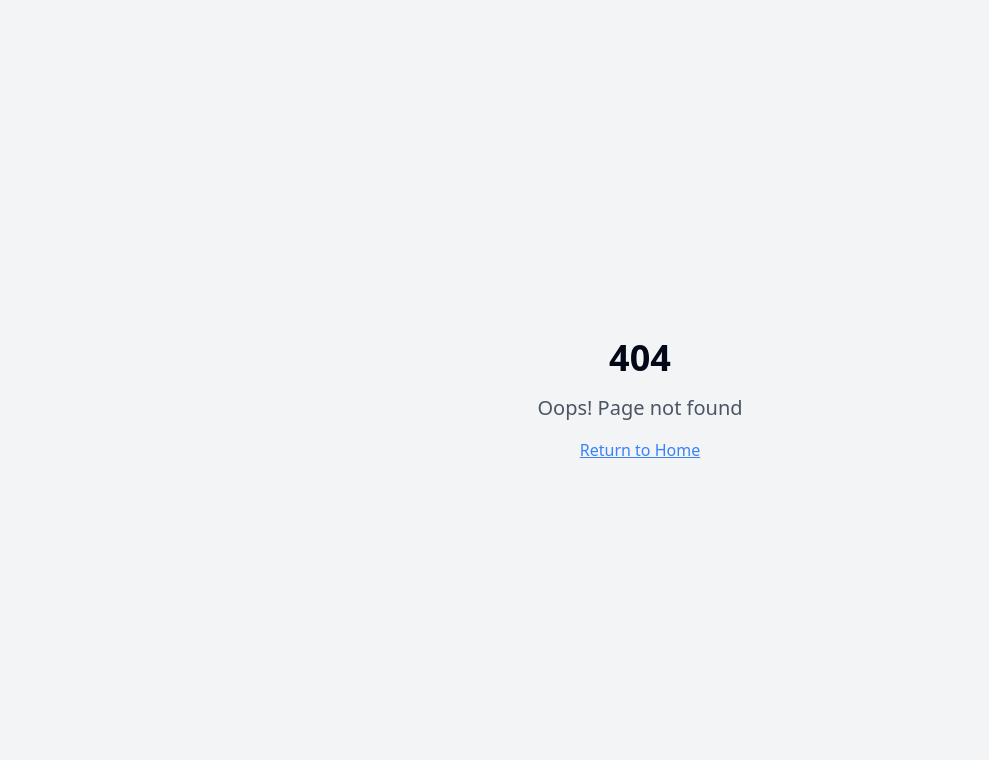
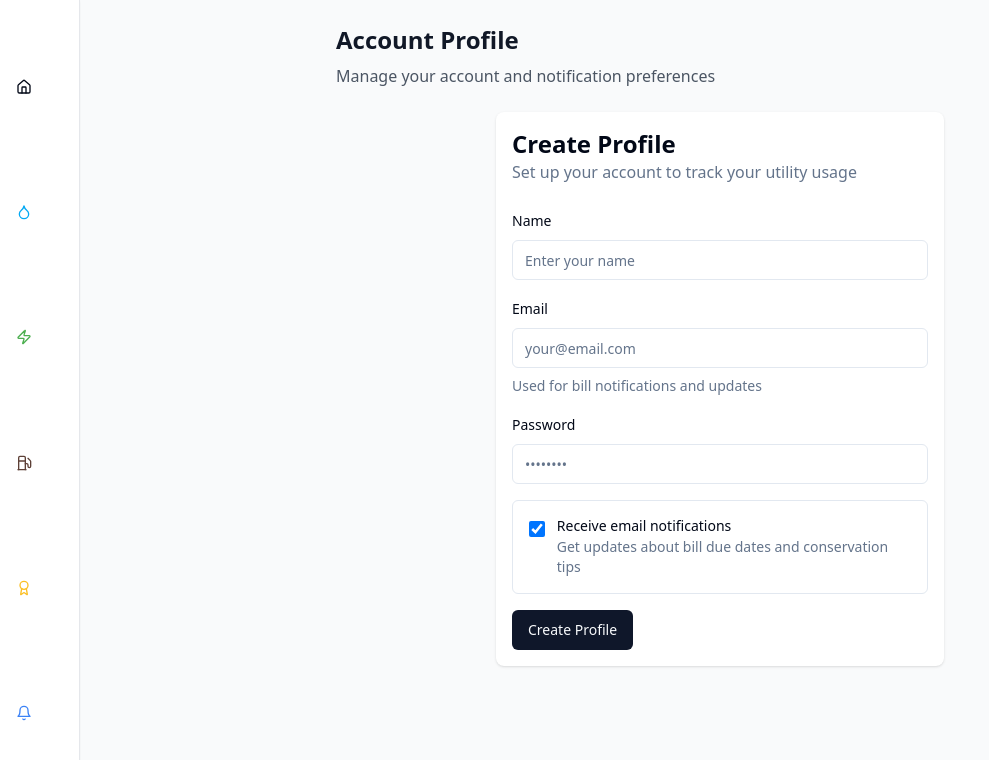
Before and after one commit to LikhithBhimanatham/Eco-habits-tracker, a React (Vite) app: page /profile in a window 1280 px wide. Before the commit this address had no page. Shown: the top 760 px of the page, without its empty margins (0-989 px from the left). Built offline with nearby package versions, Linux system fonts and the light colour scheme.

Commit message:
Add user authentication fields
Add fields for user name, password, and email.

```diff
--- a/src/App.tsx
+++ b/src/App.tsx
@@ -10,6 +10,7 @@ import ElectricityBill from "./pages/ElectricityBill";
 import PetrolBill from "./pages/PetrolBill";
 import Leaderboard from "./pages/Leaderboard";
 import Notifications from "./pages/Notifications";
+import Profile from "./pages/Profile";
 import NotFound from "./pages/NotFound";
 
 const queryClient = new QueryClient();
@@ -27,6 +28,7 @@ const App = () => (
           <Route path="/petrol-bill" element={<PetrolBill />} />
           <Route path="/leaderboard" element={<Leaderboard />} />
           <Route path="/notifications" element={<Notifications />} />
+          <Route path="/profile" element={<Profile />} />
           <Route path="*" element={<NotFound />} />
         </Routes>
       </BrowserRouter>
--- /dev/null
+++ b/src/components/user/user-profile-form.tsx
@@ -0,0 +1,204 @@
+
+import { useState, useEffect } from "react";
+import { z } from "zod";
+import { useForm } from "react-hook-form";
+import { zodResolver } from "@hookform/resolvers/zod";
+import { Input } from "@/components/ui/input";
+import { Button } from "@/components/ui/button";
+import { useToast } from "@/hooks/use-toast";
+import {
+  Form,
+  FormControl,
+  FormDescription,
+  FormField,
+  FormItem,
+  FormLabel,
+  FormMessage,
+} from "@/components/ui/form";
+
+// Define the schema for user profile
+const profileSchema = z.object({
+  name: z.string().min(2, {
+    message: "Name must be at least 2 characters.",
+  }),
+  email: z.string().email({
+    message: "Please enter a valid email address.",
+  }),
+  password: z.string().min(6, {
+    message: "Password must be at least 6 characters.",
+  }),
+  notifications: z.boolean().default(true),
+});
+
+type ProfileFormValues = z.infer<typeof profileSchema>;
+
+export function UserProfileForm() {
+  const [isLoggedIn, setIsLoggedIn] = useState(false);
+  const { toast } = useToast();
+
+  // Initialize form with default values
+  const form = useForm<ProfileFormValues>({
+    resolver: zodResolver(profileSchema),
+    defaultValues: {
+      name: "",
+      email: "",
+      password: "",
+      notifications: true,
+    },
+  });
+
+  // Check local storage for existing profile on component mount
+  useEffect(() => {
+    const savedProfile = localStorage.getItem("userProfile");
+    if (savedProfile) {
+      const profile = JSON.parse(savedProfile);
+      // Don't auto-fill the password for security
+      form.reset({
+        name: profile.name || "",
+        email: profile.email || "",
+        password: "",
+        notifications: profile.notifications !== undefined ? profile.notifications : true,
+      });
+      setIsLoggedIn(true);
+    }
+  }, [form]);
+
+  function onSubmit(data: ProfileFormValues) {
+    // Store in localStorage (this is just for demo, in a real app use a secure backend)
+    const profileToSave = {
+      name: data.name,
+      email: data.email,
+      // In a real app, never store raw passwords in localStorage
+      // This is only for demonstration
+      password: data.password,
+      notifications: data.notifications,
+    };
+
+    localStorage.setItem("userProfile", JSON.stringify(profileToSave));
+    setIsLoggedIn(true);
+
+    toast({
+      title: isLoggedIn ? "Profile Updated" : "Profile Created",
+      description: isLoggedIn ?
+        "Your profile has been successfully updated." :
+        "Your account has been created successfully.",
+    });
+  }
+
+  const handleLogout = () => {
+    localStorage.removeItem("userProfile");
+    form.reset({
+      name: "",
+      email: "",
+      password: "",
+      notifications: true,
+    });
+    setIsLoggedIn(false);
+    toast({
+      title: "Logged Out",
+      description: "You have been successfully logged out.",
+    });
+  };
+
+  return (
+    <div className="space-y-6 max-w-md mx-auto p-4 bg-white rounded-lg shadow">
+      <div>
+        <h2 className="text-2xl font-bold">{isLoggedIn ? "Your Profile" : "Create Profile"}</h2>
+        <p className="text-muted-foreground">
+          {isLoggedIn
+            ? "Manage your account details and notification preferences"
+            : "Set up your account to track your utility usage"
+          }
+        </p>
+      </div>
+
+      <Form {...form}>
+        <form onSubmit={form.handleSubmit(onSubmit)} className="space-y-4">
+          <FormField
+            control={form.control}
+            name="name"
+            render={({ field }) => (
+              <FormItem>
+                <FormLabel>Name</FormLabel>
+                <FormControl>
+                  <Input placeholder="Enter your name" {...field} />
+                </FormControl>
+                <FormMessage />
+              </FormItem>
+            )}
+          />
+
+          <FormField
+            control={form.control}
+            name="email"
+            render={({ field }) => (
+              <FormItem>
+                <FormLabel>Email</FormLabel>
+                <FormControl>
+                  <Input type="email" placeholder="your@email.com" {...field} />
+                </FormControl>
+                <FormDescription>
+                  Used for bill notifications and updates
+                </FormDescription>
+                <FormMessage />
+              </FormItem>
+            )}
+          />
+
+          <FormField
+            control={form.control}
+            name="password"
+            render={({ field }) => (
+              <FormItem>
+                <FormLabel>Password</FormLabel>
+                <FormControl>
+                  <Input type="password" placeholder="••••••••" {...field} />
+                </FormControl>
+                <FormMessage />
+              </FormItem>
+            )}
+          />
+
+          <FormField
+            control={form.control}
+            name="notifications"
+            render={({ field }) => (
+              <FormItem className="flex flex-row items-start space-x-3 space-y-0 rounded-md border p-4">
+                <FormControl>
+                  <input
+                    type="checkbox"
+                    checked={field.value}
+                    onChange={field.onChange}
+                    className="h-4 w-4 mt-1"
+                  />
+                </FormControl>
+                <div className="space-y-1 leading-none">
+                  <FormLabel>Receive email notifications</FormLabel>
+                  <FormDescription>
+                    Get updates about bill due dates and conservation tips
+                  </FormDescription>
+                </div>
+              </FormItem>
+            )}
+          />
+
+          <div className="flex justify-between">
+            <Button type="submit">
+              {isLoggedIn ? "Update Profile" : "Create Profile"}
+            </Button>
+
+            {isLoggedIn && (
+              <Button
+                type="button"
+                variant="outline"
+                onClick={handleLogout}
+              >
+                Log Out
+              </Button>
+            )}
+          </div>
+        </form>
+      </Form>
+    </div>
+  );
+}
--- /dev/null
+++ b/src/pages/Profile.tsx
@@ -0,0 +1,26 @@
+
+import { UserProfileForm } from "@/components/user/user-profile-form";
+import { Navbar } from "@/components/ui/navbar";
+
+const Profile = () => {
+  return (
+    <div className="flex min-h-screen bg-gray-50">
+      <Navbar className="hidden md:flex" />
+
+      <main className="flex-1 pt-6 px-4 pb-20 md:pb-6 md:pl-24">
+        <div className="max-w-3xl mx-auto">
+          <header className="mb-6">
+            <h1 className="text-2xl font-bold text-gray-900">Account Profile</h1>
+            <p className="text-gray-600 mt-2">Manage your account and notification preferences</p>
+          </header>
+
+          <UserProfileForm />
+        </div>
+      </main>
+
+      <Navbar className="md:hidden" />
+    </div>
+  );
+};
+
+export default Profile;
```
